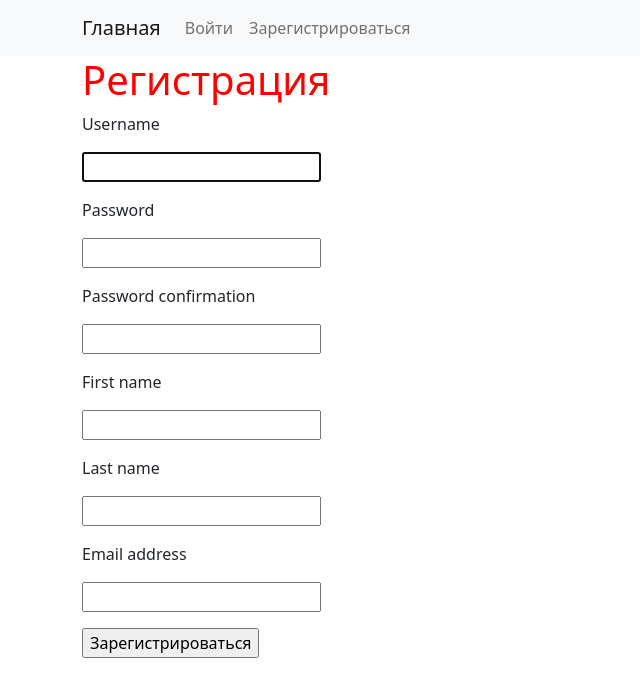
After one commit to shakir76/Python_homework70, a Django app: page /accounts/registration/ in a window 1280 px wide. The commit adds this page. Shown: the top 697 px of the page, without its empty margins (0-640 px from the left). Run offline with Django 4.2, Linux system fonts and the light colour scheme.

Commit message:
Добавлена ссылка регистрации в base.html, реализована встроенная форма регистрации Django, удалён action у формы в login.html, создан шаблон страницы для регистрации registration.html, закомментированы валидаторы пароля в settings.py, в приложении accounts в urls.py добавлен путь для регистрации, вьюшка для регистрации переделана на класс

```diff
--- /dev/null
+++ b/source/accounts/forms.py
@@ -0,0 +1,31 @@
+from django import forms
+from django.contrib.auth.models import User
+from django.core.exceptions import ValidationError
+from django.contrib.auth.forms import UserCreationForm
+
+class MyUserCreationForm(UserCreationForm):
+    class Meta(UserCreationForm.Meta):
+        fields = ['username', 'password1', 'password2', 'first_name', 'last_name', 'email']
+
+    # password = forms.CharField(label='Пароль', required=True, strip=False,
+    #                                    widget=forms.PasswordInput)
+    # password_confirm = forms.CharField(label='Подтвердите пароль', required=True, strip=False, widget=forms.PasswordInput)
+    #
+    # def clean(self):
+    #     cleaned_data = super().clean()
+    #     password = cleaned_data.get('password')
+    #     password_confirm = cleaned_data.get('password_confirm')
+    #     if password != password_confirm:
+    #         raise ValidationError("Пароли не совпадают")
+    #
+    # def save(self, commit=True):
+    #     user = super().save(commit=False)
+    #     user.set_password(self.cleaned_data['password'])
+    #     if commit:
+    #         user.save()
+    #     return user
+    #
+    #
+    # class Meta:
+    #     model=User
+    #     fields = ['username', 'password', 'password_confirm', 'first_name', 'last_name', 'email']
--- a/source/accounts/templates/login.html
+++ b/source/accounts/templates/login.html
@@ -4,7 +4,7 @@
 {% block content %}
     <h1>Вход</h1>
     <div class="text-center">
-        <form action="" method="post" class="w-50 ms-auto me-auto">
+        <form method="post" class="w-50 ms-auto me-auto">
             {% csrf_token %}
             {% if has_error %}
                 <p class="text-danger">Неверное имя пользователя или пароль.</p>
--- /dev/null
+++ b/source/accounts/templates/registration.html
@@ -0,0 +1,12 @@
+{% extends "base.html" %}
+
+{% block title %}Регистрация{% endblock %}
+{% block content %}
+    <h1>Регистрация</h1>
+    <form method="post">
+    {% include 'partial/form.html' with button_text='Зарегистрироваться' %}
+
+
+    </form>
+
+{% endblock %}
--- a/source/accounts/urls.py
+++ b/source/accounts/urls.py
@@ -1,11 +1,13 @@
 from django.contrib.auth.views import LoginView, LogoutView
 from django.urls import path
 
-from accounts.views import login_view, logout_view
+from accounts.views import login_view, logout_view, RegisterView
 
 app_name = "accounts"
 
 urlpatterns = [
     path('login/', LoginView.as_view(template_name="login.html"), name="login"),
     path('logout/', LogoutView.as_view(), name="logout"),
+    path('registration/', RegisterView.as_view(), name="registration"),
+
 ]
--- a/source/accounts/views.py
+++ b/source/accounts/views.py
@@ -1,9 +1,45 @@
 from django.contrib.auth import authenticate, login, logout
 from django.contrib.auth.decorators import login_required
+from django.contrib.auth.models import User
 from django.shortcuts import render, redirect
+from django.urls import reverse
+from django.views.generic import CreateView
+
+from source.accounts.forms import MyUserCreationForm
 
 
-# Create your views here.\
+class RegisterView(CreateView):
+    model = User
+    template_name = 'registration.html'
+    form_class = MyUserCreationForm
+
+    def form_valid(self,form):
+        user = form.save()
+        login(self.request, user)
+        return redirect(self.get_success_url())
+
+    def get_success_url(self):
+        next_url = self.request.GET.get('next')
+        if not next_url:
+            next_url = self.request.POST.get('next')
+        if not next_url:
+            next_url = reverse('webapp:index')
+        return next_url
+
+
+# def register_view(request):
+#     form = MyUserCreationForm()
+#     if request.method == 'POST':
+#         form = MyUserCreationForm(data=request.POST)
+#         if form.is_valid():
+#             user = form.save()
+#             login(request, user)
+#             return redirect('webapp:index')
+#     return render(request, 'registration.html', {'form': form})
+
+
+
+
 def login_view(request):
     context = {}
     if request.method == 'POST':
--- a/source/webapp/templates/base.html
+++ b/source/webapp/templates/base.html
@@ -32,7 +32,10 @@
                     </li>
                 {% else %}
                     <li class="nav-item">
-                        <a class="nav-link" href="{% url "accounts:login" %}">Войти</a>
+                        <a class="nav-link" href="{% url "accounts:login" %}?next={{ request.get_full_path }}">Войти</a>
+                    </li>
+                    <li class="nav-item">
+                        <a class="nav-link" href="{% url "accounts:registration" %}?next={{ request.get_full_path }}">Зарегистрироваться</a>
                     </li>
                 {% endif %}
 
```
Also changed, not shown: source/hello/settings.py (+14 -14 lines).
